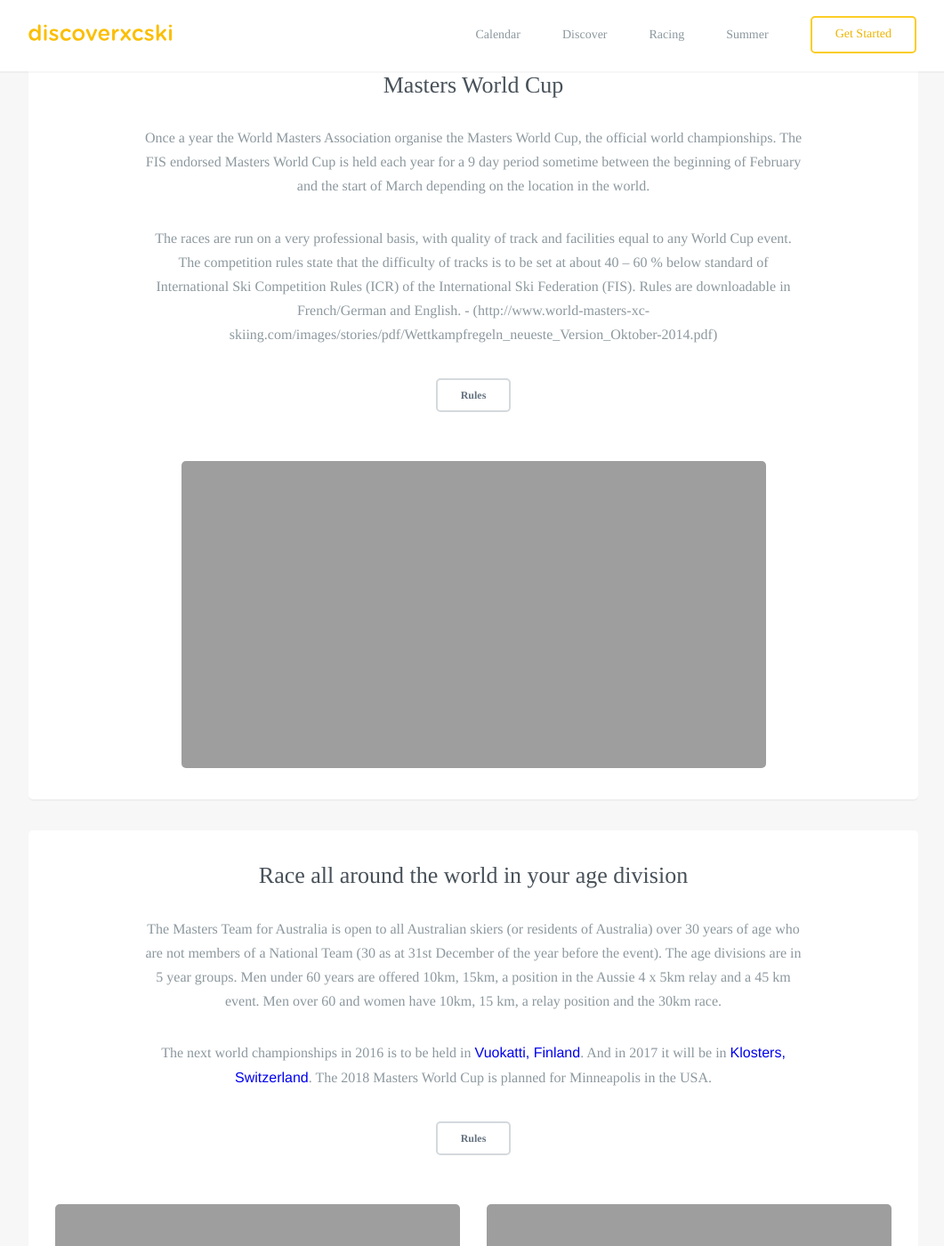
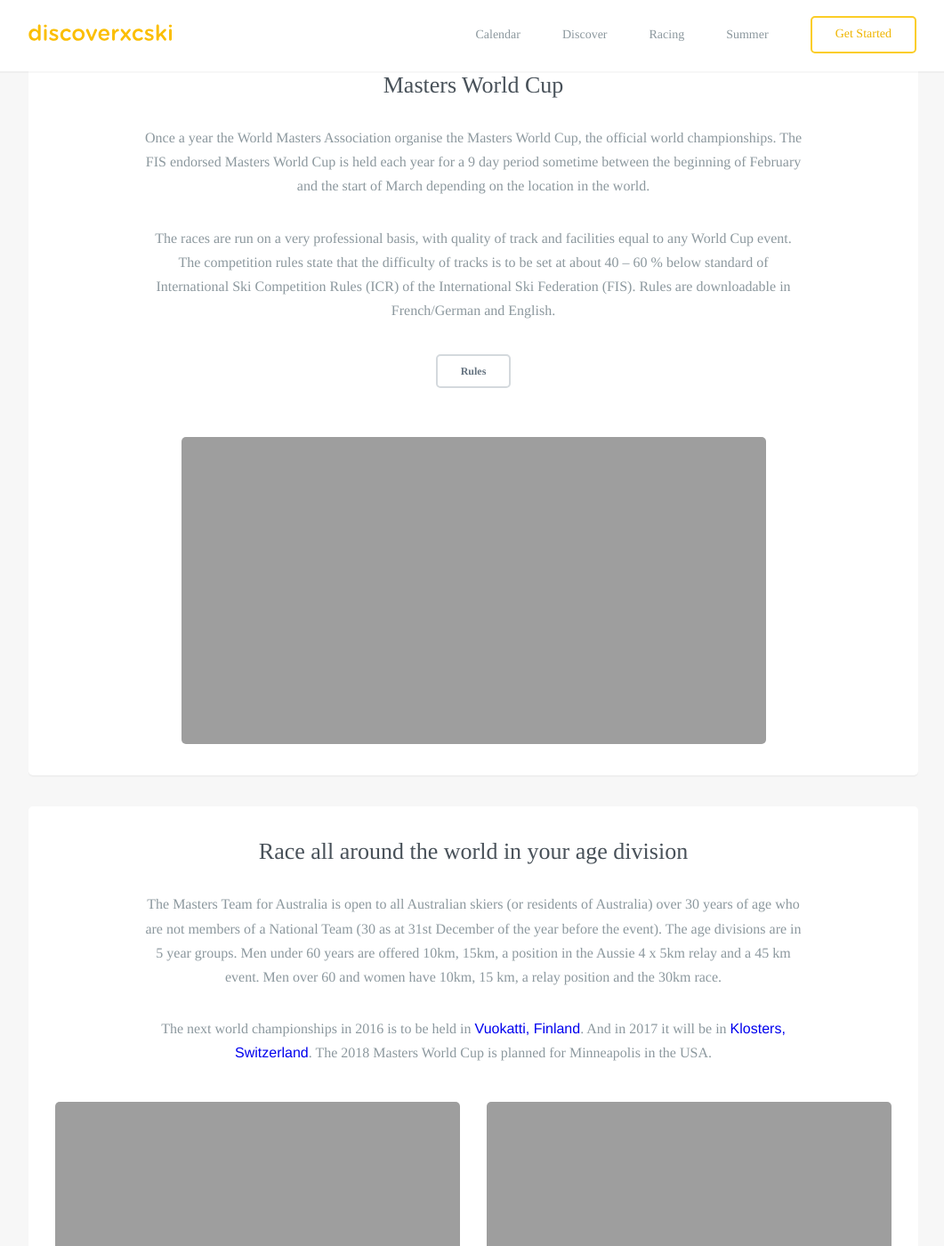
Before and after one commit to robcatto/robcatto.github.io, a Jekyll site: the page built from racing/world-masters/index.html, in a window 1280 px wide and 1400 px high, scrolled down 865 px. Shown: the whole window at 89% size, without its empty margins (108-1169 px from the left). Built offline with Jekyll 4.4.1, drawn with Linux system fonts in a browser that asks for light colours; some web fonts are replaced; Markdown is read by kramdown in place of the engine named in the settings; part of the change alters nothing that is shown.

Commit message:
Update index.html

```diff
--- a/racing/world-masters/index.html
+++ b/racing/world-masters/index.html
@@ -62,7 +62,7 @@ layout: default
                 <section class="mobile_section">
                     <h3>Masters World Cup</h3>
                     <p>Once a year the World Masters Association organise the Masters World Cup, the official world championships. The FIS endorsed Masters World Cup is held each year for a 9 day period sometime between the beginning of February and the start of March depending on the location in the world.
-                   <p>The races are run on a very professional basis, with quality of track and facilities equal to any World Cup event.  The competition rules state that the difficulty of tracks is to be set at about 40 – 60 % below standard of International Ski Competition Rules (ICR) of the International Ski Federation (FIS).  Rules are downloadable in French/German and English. - (http://www.world-masters-xc-skiing.com/images/stories/pdf/Wettkampfregeln_neueste_Version_Oktober-2014.pdf)
+                   <p>The races are run on a very professional basis, with quality of track and facilities equal to any World Cup event.  The competition rules state that the difficulty of tracks is to be set at about 40 – 60 % below standard of International Ski Competition Rules (ICR) of the International Ski Federation (FIS).  Rules are downloadable in French/German and English.
 
                     </p>
                       <a class="button small dark" href="http://www.world-masters-xc-skiing.com/images/stories/pdf/Wettkampfregeln_neueste_Version_Oktober-2014.pdf" data-featurette="analytics-click-event" data-event-category="button" data-event-action="M: Clicked Design an iOS Game" data-event-label="Source: Homepage Alt" id="featurette-35">Rules</a>
@@ -85,7 +85,6 @@ layout: default
 
                 </p>
 
-                  <a class="button small dark" href="http://www.world-masters-xc-skiing.com/images/stories/pdf/Praesentation_Vuokatti.pdf" data-featurette="analytics-click-event" data-event-category="button" data-event-action="M: Clicked Design an iOS Game" data-event-label="Source: Homepage Alt" id="featurette-35">Rules</a>
                 <div class="row">
 
 
```
